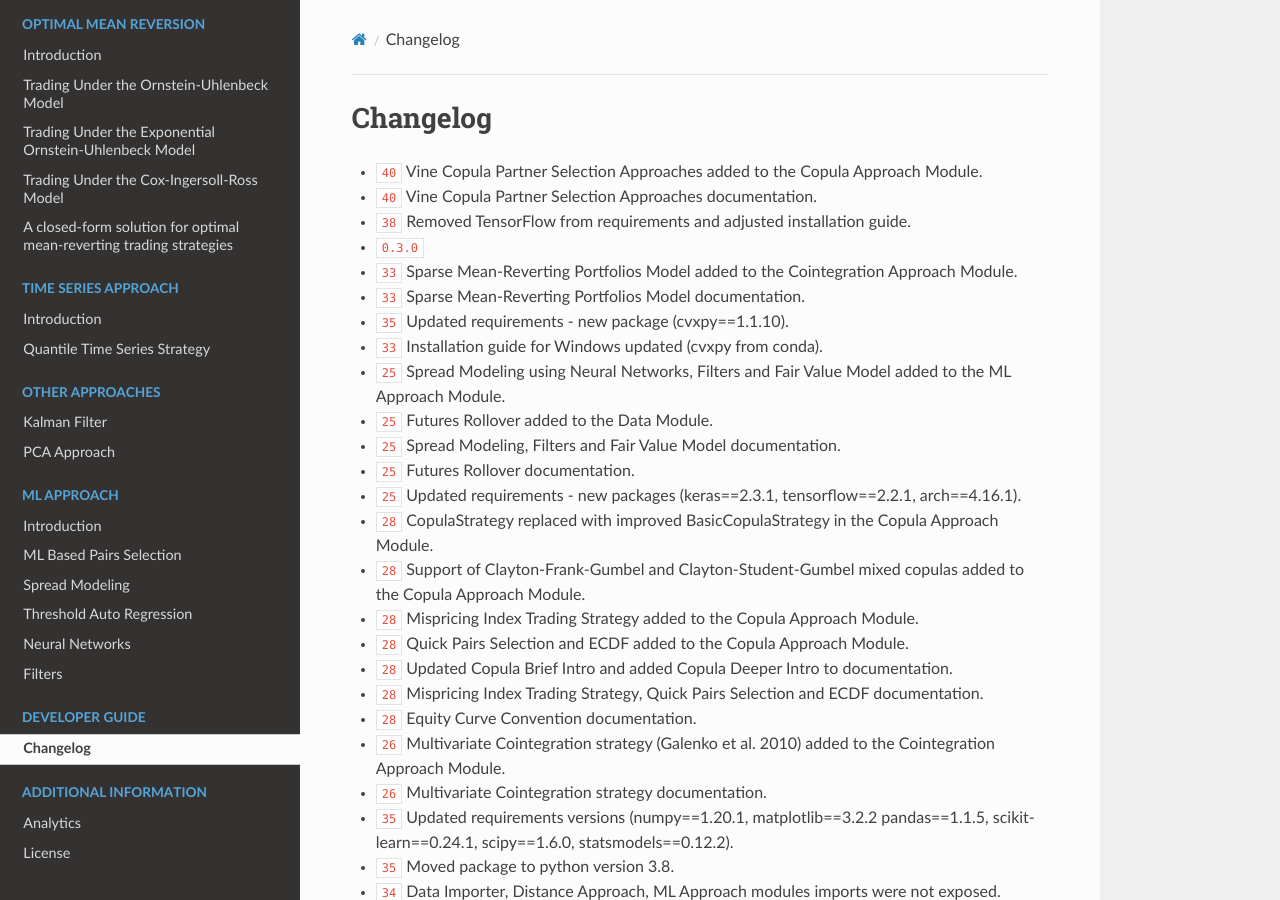
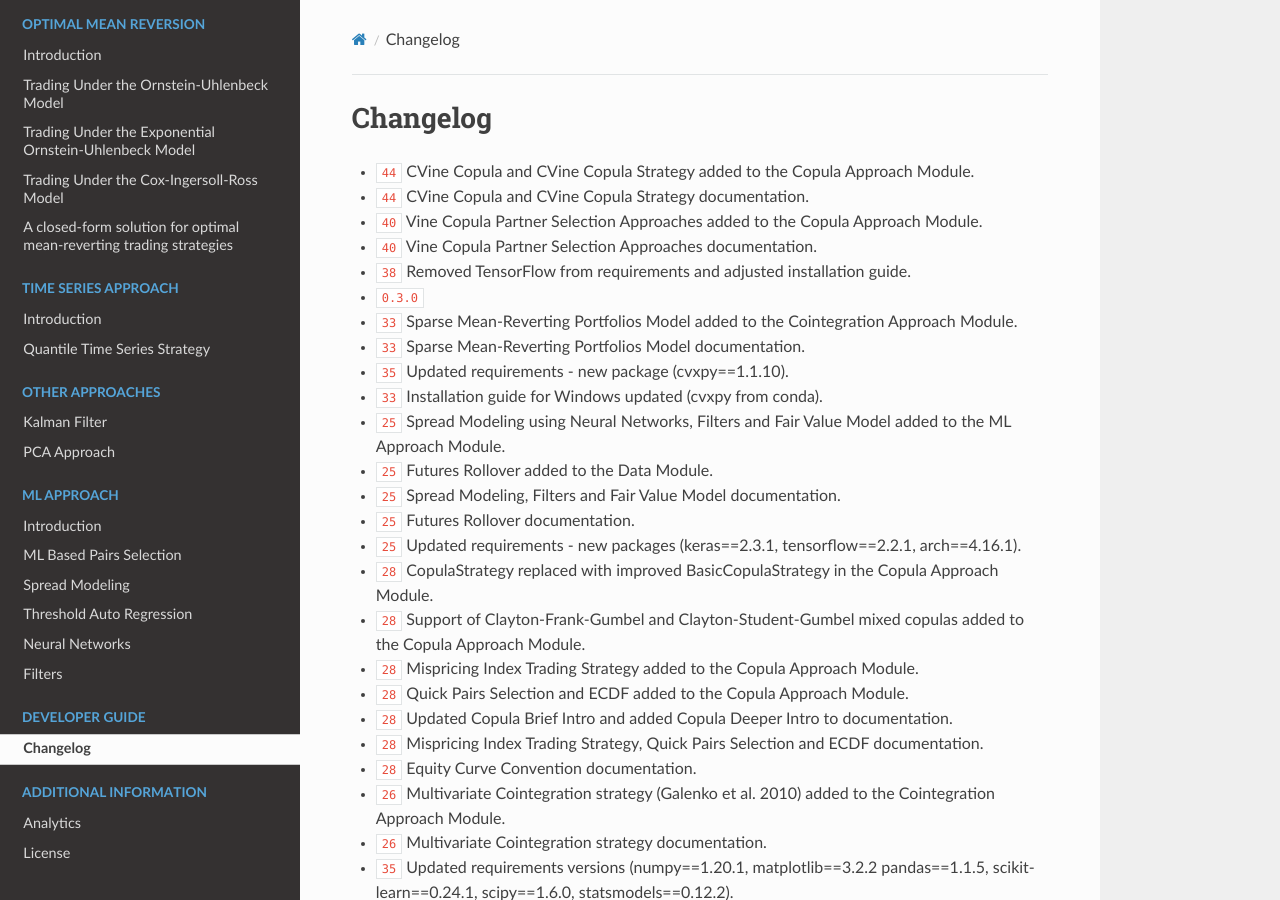
Before and after one commit to hudson-and-thames/arbitragelab, a Sphinx documentation site: the page built from docs/source/changelog.rst, in a window 1280 px wide and 900 px high. Built offline with Sphinx 7.4.7 and the Read the Docs theme 2.0.0, drawn with Linux system fonts in a browser that asks for light colours; cross-references to code outside the pages are shown as plain code.

Commit message:
Added CVine Copula Module to the changelog

```diff
--- a/docs/source/changelog.rst
+++ b/docs/source/changelog.rst
@@ -12,6 +12,8 @@ Changelog
 ..
     For Help: https://releases.readthedocs.io/en/latest/index.html
 
+* :feature:`44` CVine Copula and CVine Copula Strategy added to the Copula Approach Module.
+* :support:`44` CVine Copula and CVine Copula Strategy documentation.
 * :feature:`40` Vine Copula Partner Selection Approaches added to the Copula Approach Module.
 * :support:`40` Vine Copula Partner Selection Approaches documentation.
 * :support:`38` Removed TensorFlow from requirements and adjusted installation guide.
```
